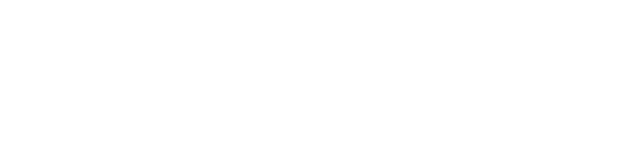
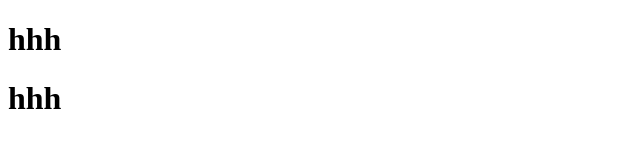
Before and after one commit to AdamJGG/today, a plain HTML site: page demo.html in a window 1280 px wide. Shown: the whole page, without its empty margins (0-640 px from the left). Drawn offline with Linux system fonts and the light colour scheme.

Commit message:
‘这是注释

```diff
--- a/demo.html
+++ b/demo.html
@@ -5,5 +5,7 @@
 		<title></title>
 	</head>
 	<body>
+		<h1>hhh</h1>
+		<h1>hhh</h1>
 	</body>
 </html>
```
